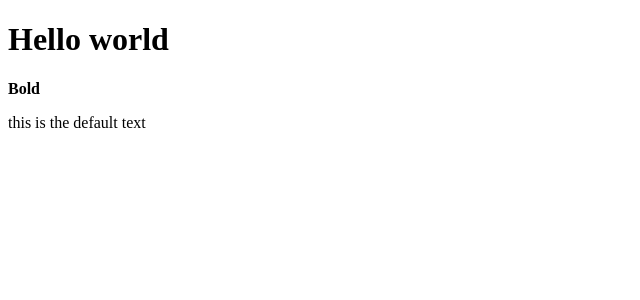
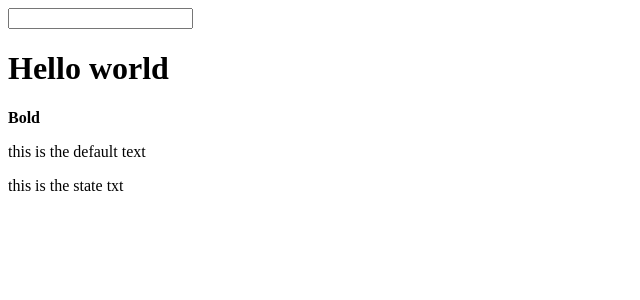
Before and after one commit to liamkar/reactstart, a React (Create React App) app: page / in a window 1280 px wide. Shown: the top 300 px of the page, without its empty margins (0-640 px from the left). Built offline with nearby package versions, Linux system fonts and the light colour scheme.

Commit message:
state and update function added

```diff
--- a/src/App.js
+++ b/src/App.js
@@ -2,14 +2,27 @@
 import React from 'react';
 import PropTypes from 'prop-types';
 class App extends React.Component {
+  constructor() {
+    super();
+    this.state = {
+      txt: 'this is the state txt'
+    }
+  }
+  update (e) {
+    this.setState({txt: e.target.value})
+  }
+
   render() {
     let txt = this.props.txt;
     return  (
 
     <div>
+      <input type="text"
+        onChange={this.update.bind(this)}/>
       <h1>Hello world</h1>
       <b>Bold</b>
       <p>{txt}</p>
+      <p>{this.state.txt}</p>
     </div>
     )
   }
```
